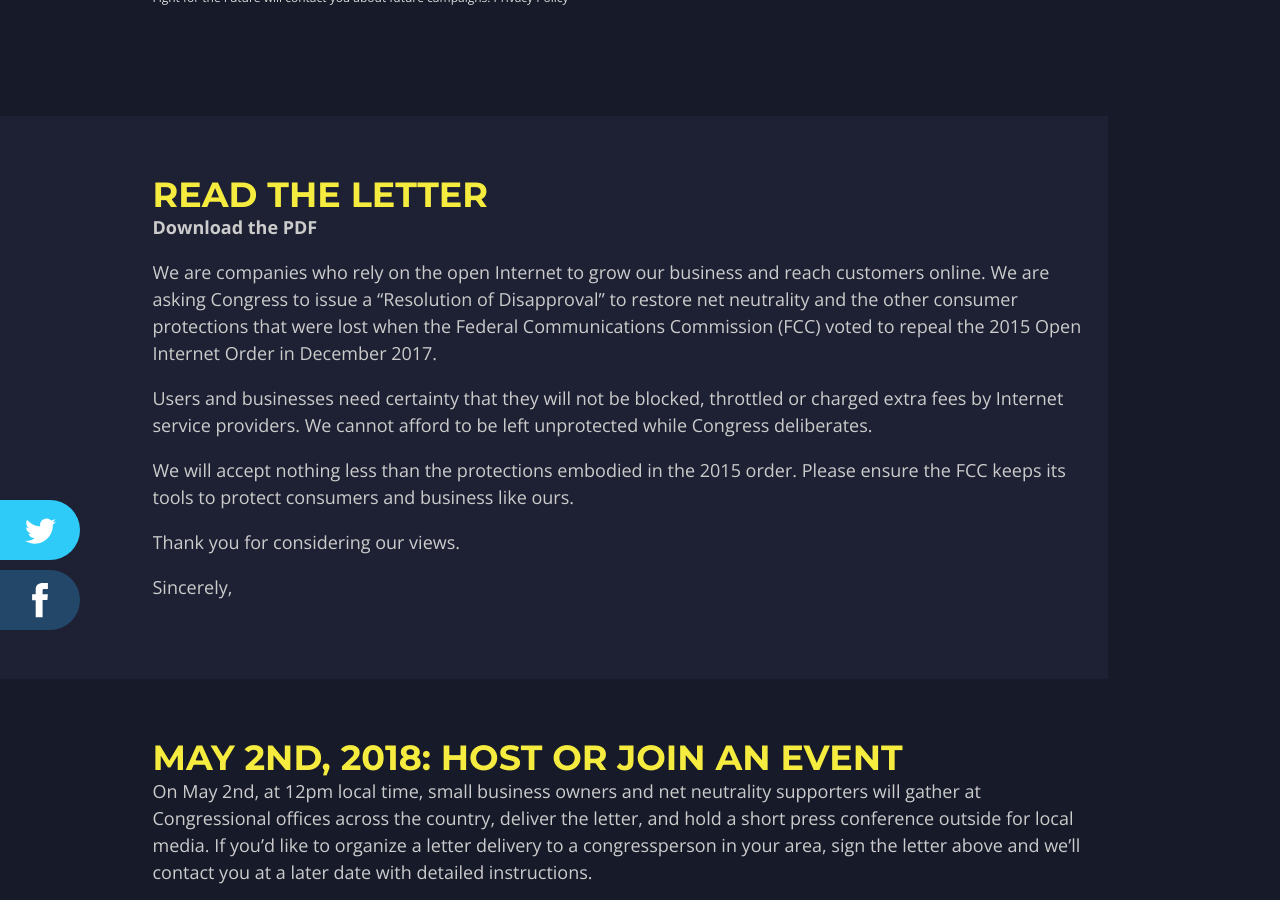
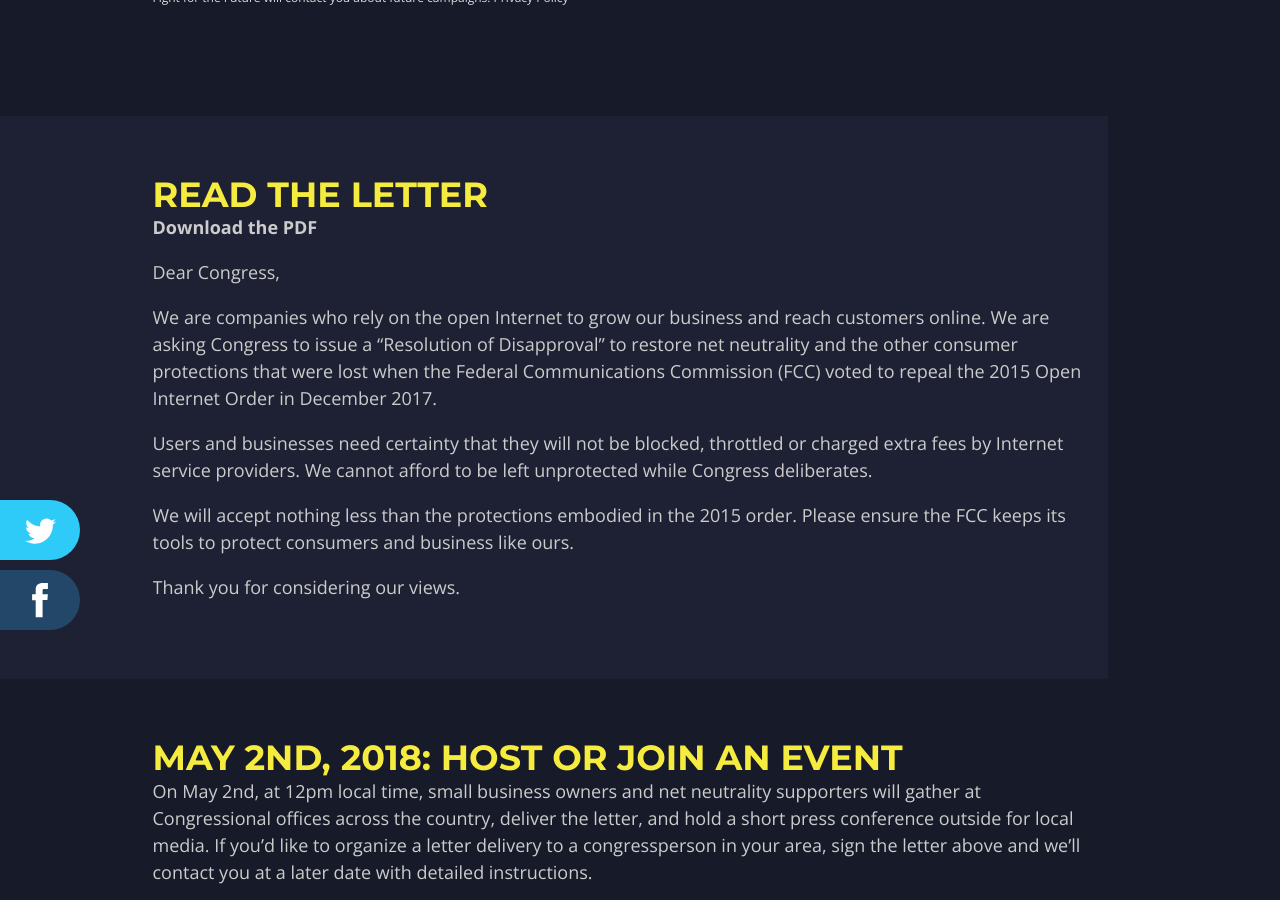
Before and after one commit to fightforthefuture/vetsforthe.net, a Jekyll site: the page built from index.md, in a window 1280 px wide and 900 px high, scrolled down 1100 px. Built offline with Jekyll 4.4.1, drawn with Linux system fonts in a browser that asks for light colours.

Commit message:
Updated letter copy

```diff
--- a/index.md
+++ b/index.md
@@ -85,6 +85,8 @@ Small businesses will be hurt the most by the loss of net neutrality, but we can
 {: #letter }
 <strong><a href="businesses_for_net_neutrality.pdf">Download the PDF</a></strong>
 
+Dear Congress,
+
 We are companies who rely on the open Internet to grow our business and reach
 customers online. We are asking Congress to issue a “Resolution of Disapproval”
 to restore net neutrality and the other consumer protections that were lost
@@ -100,8 +102,6 @@ Please ensure the FCC keeps its tools to protect consumers and business like
 ours.
 
 Thank you for considering our views.
-
-Sincerely,
 
 </div>
 
```
